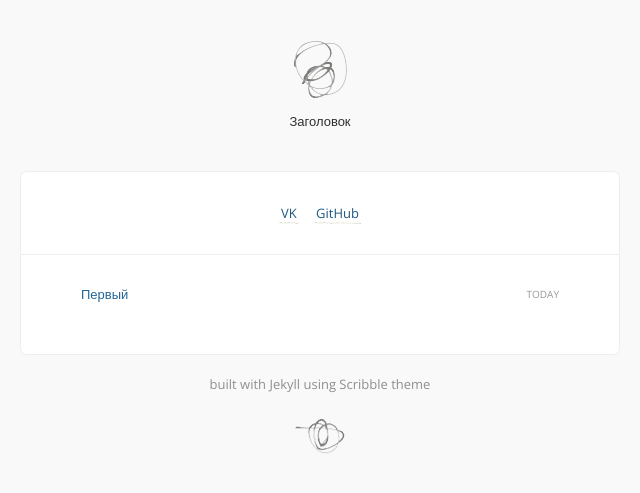
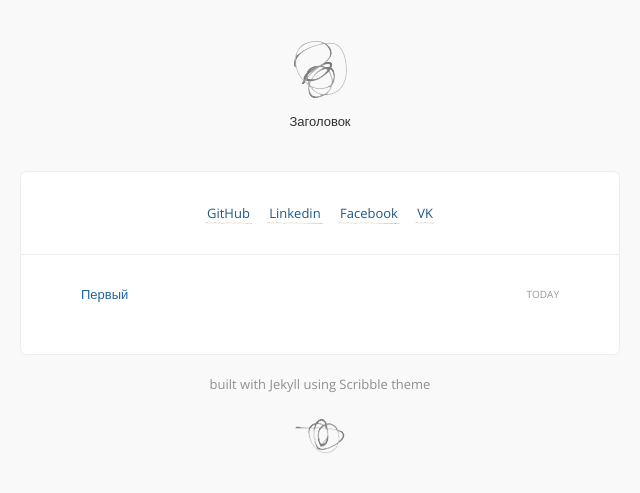
Before and after one commit to mary-sh/mary-sh.github.io, a Jekyll site: the page built from index.html, in a window 1280 px wide. Shown: the top 493 px of the page, without its empty margins (320-960 px from the left). Built offline with Jekyll 4.4.1, drawn with Linux system fonts in a browser that asks for light colours; Markdown is read by kramdown in place of the engine named in the settings; comment, search, counter and statistics services are not loaded.

Commit message:
update config

```diff
--- a/_config.yml
+++ b/_config.yml
@@ -7,12 +7,20 @@ facebook_appid:   # appid for like button, remove from /_includes/share.html if
 google_analytics: # set tracking, remove from /javascripts/basic.js if unwanted.
 
 links:
+  - name:         GitHub
+    url:          http://github.com/mary-sh
+    external:     true
+  - name:         Linkedin
+    url:          https://ru.linkedin.com/pub/maria-shornikova/69/8bb/3a7
+    external:     true
+  - name:         Facebook
+    url:          http://facebook.com/maria.shornikova
+    external:     true
   - name:         VK
     url:          http://vk.com/ma_sh
     external:     true
-  - name:         GitHub
-    url:          http://github.com/mary-sh
-    external:     true
+
+
 highlighter:      pygments
 permalink:        pretty
 markdown:         redcarpet
```
